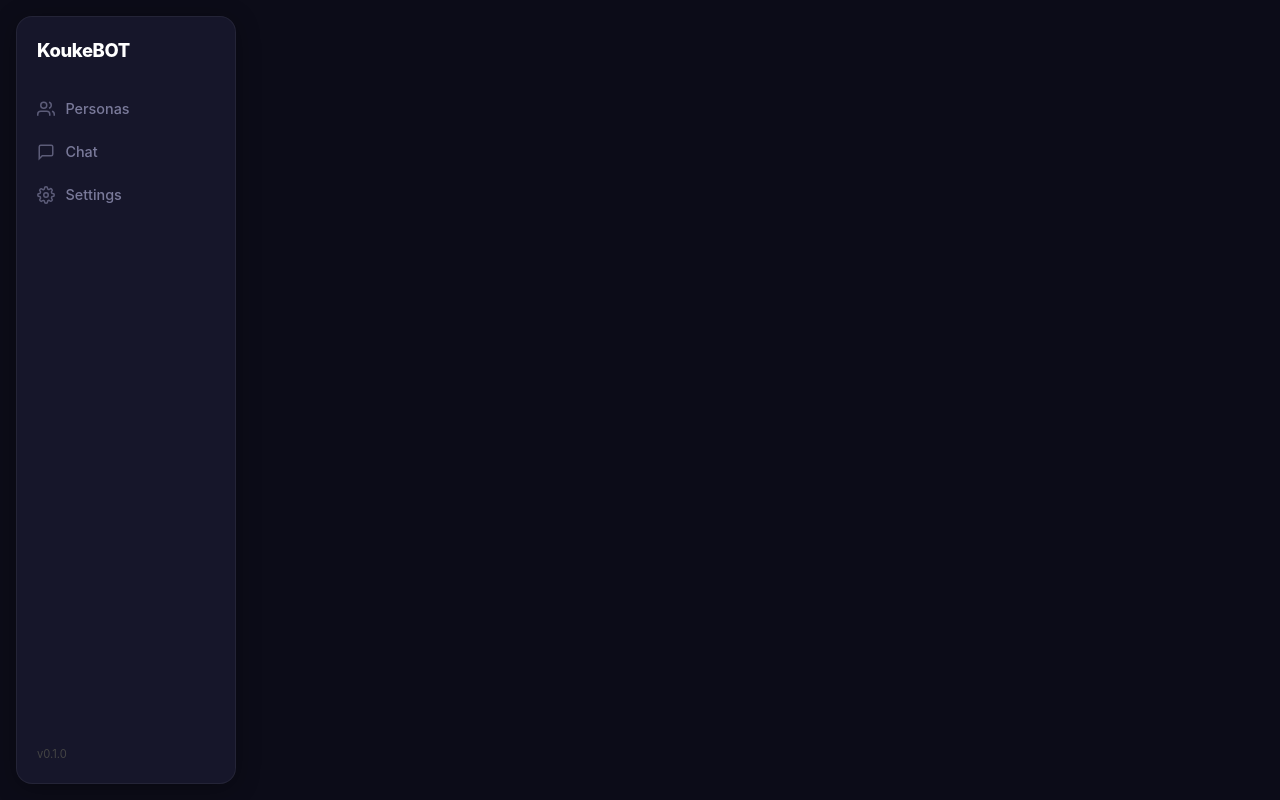
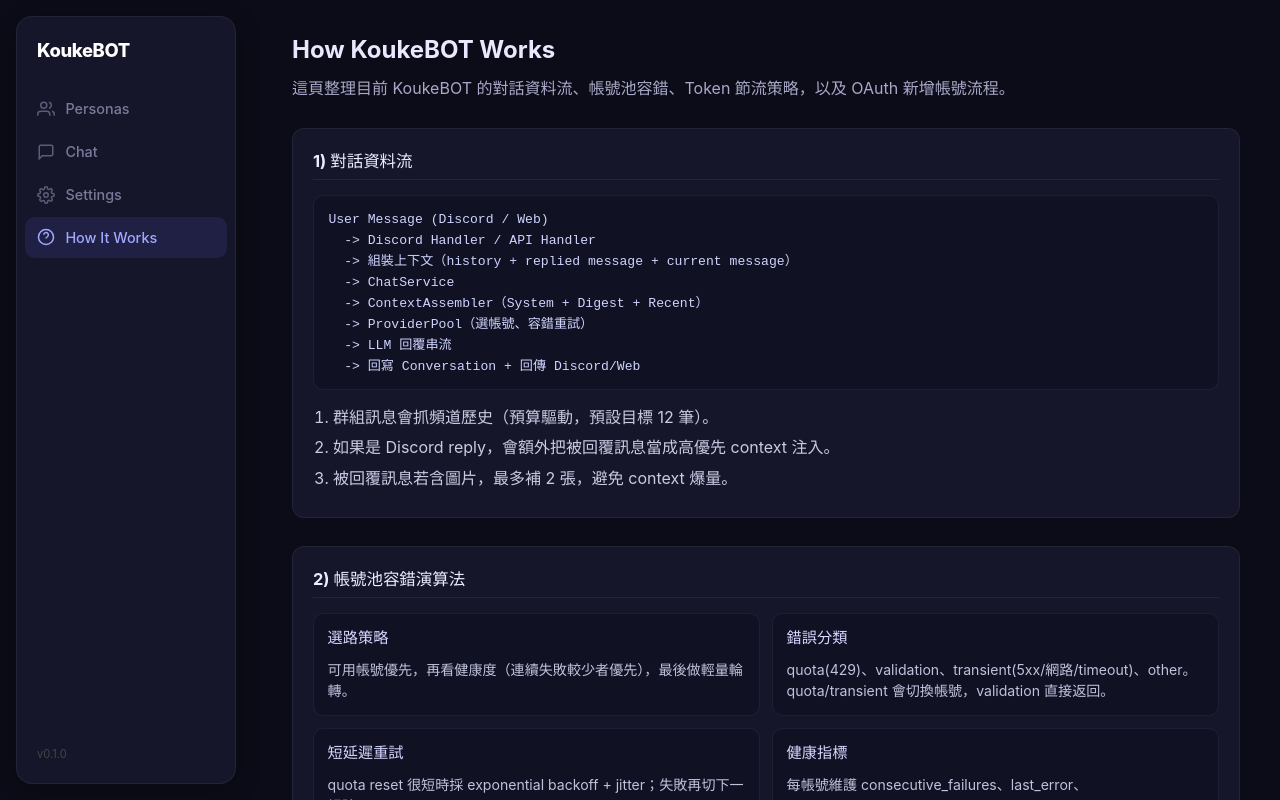
Before and after one commit to KoukeNeko/KoukeBOT, a React (Vite) app in the folder web/: page /how-it-works in a window 1280 px wide. Built offline with nearby package versions, Linux system fonts and the light colour scheme.

Commit message:
feat: add How It Works page and integrate into routing

```diff
--- a/web/src/App.tsx
+++ b/web/src/App.tsx
@@ -3,6 +3,7 @@ import Personas from './pages/Personas'
 import PersonaDetail from './pages/PersonaDetail'
 import Chat from './pages/Chat'
 import Settings from './pages/Settings'
+import HowItWorks from './pages/HowItWorks'
 import Layout from './components/Layout'
 import './App.css'
 
@@ -20,6 +21,7 @@ export default function App() {
             <Route path=":id" element={<Chat />} />
           </Route>
           <Route path="/settings" element={<Settings />} />
+          <Route path="/how-it-works" element={<HowItWorks />} />
         </Routes>
       </Layout>
     </BrowserRouter>
--- a/web/src/components/Layout.tsx
+++ b/web/src/components/Layout.tsx
@@ -24,6 +24,11 @@ export default function Layout({ children }: LayoutProps) {
       to: '/settings',
       label: 'Settings',
       icon: <svg width="18" height="18" viewBox="0 0 24 24" fill="none" stroke="currentColor" strokeWidth="2"><circle cx="12" cy="12" r="3"/><path d="M19.4 15a1.65 1.65 0 0 0 .33 1.82l.06.06a2 2 0 0 1-2.83 2.83l-.06-.06a1.65 1.65 0 0 0-1.82-.33 1.65 1.65 0 0 0-1 1.51V21a2 2 0 0 1-4 0v-.09A1.65 1.65 0 0 0 9 19.4a1.65 1.65 0 0 0-1.82.33l-.06.06a2 2 0 0 1-2.83-2.83l.06-.06A1.65 1.65 0 0 0 4.68 15a1.65 1.65 0 0 0-1.51-1H3a2 2 0 0 1 0-4h.09A1.65 1.65 0 0 0 4.6 9a1.65 1.65 0 0 0-.33-1.82l-.06-.06a2 2 0 0 1 2.83-2.83l.06.06A1.65 1.65 0 0 0 9 4.68a1.65 1.65 0 0 0 1-1.51V3a2 2 0 0 1 4 0v.09a1.65 1.65 0 0 0 1 1.51 1.65 1.65 0 0 0 1.82-.33l.06-.06a2 2 0 0 1 2.83 2.83l-.06.06A1.65 1.65 0 0 0 19.4 9a1.65 1.65 0 0 0 1.51 1H21a2 2 0 0 1 0 4h-.09a1.65 1.65 0 0 0-1.51 1z"/></svg>
+    },
+    {
+      to: '/how-it-works',
+      label: 'How It Works',
+      icon: <svg width="18" height="18" viewBox="0 0 24 24" fill="none" stroke="currentColor" strokeWidth="2"><circle cx="12" cy="12" r="10"/><path d="M9.09 9a3 3 0 1 1 5.82 1c0 2-3 2-3 4"/><line x1="12" y1="17" x2="12.01" y2="17"/></svg>
     },
   ]
 
--- /dev/null
+++ b/web/src/pages/HowItWorks.css
@@ -0,0 +1,101 @@
+.how-page {
+  padding: 2rem 2.5rem;
+  overflow-y: auto;
+  height: 100%;
+}
+
+.how-intro {
+  margin-top: 0.5rem;
+  margin-bottom: 1.5rem;
+  color: #a8a8c8;
+  max-width: 72ch;
+}
+
+.how-section {
+  background: #16162a;
+  border: 1px solid rgba(255, 255, 255, 0.06);
+  border-radius: 12px;
+  padding: 1.25rem;
+  margin-bottom: 1rem;
+}
+
+.how-section h3 {
+  margin: 0 0 0.9rem;
+  color: #ececff;
+  font-size: 1.03rem;
+}
+
+.how-section h4 {
+  margin: 0 0 0.55rem;
+  color: #d6d8ff;
+  font-size: 0.95rem;
+}
+
+.how-flow {
+  background: #101122;
+  border: 1px solid rgba(255, 255, 255, 0.06);
+  border-radius: 10px;
+  padding: 0.8rem 0.9rem;
+  margin-bottom: 0.9rem;
+}
+
+.how-flow pre {
+  margin: 0;
+  color: #cfd4ff;
+  font-size: 0.82rem;
+  line-height: 1.6;
+  white-space: pre-wrap;
+}
+
+.how-list {
+  margin: 0;
+  padding-left: 1.25rem;
+  color: #c9cbe3;
+}
+
+.how-list li {
+  margin-bottom: 0.42rem;
+}
+
+.how-code {
+  background: #101122;
+  border: 1px solid rgba(255, 255, 255, 0.06);
+  border-radius: 10px;
+  padding: 0.75rem 0.85rem;
+  margin-bottom: 0.85rem;
+}
+
+.how-code code {
+  color: #aab2ff;
+  font-size: 0.88rem;
+}
+
+.how-grid {
+  display: grid;
+  grid-template-columns: repeat(2, minmax(0, 1fr));
+  gap: 0.75rem;
+}
+
+.how-card {
+  background: #111124;
+  border: 1px solid rgba(255, 255, 255, 0.06);
+  border-radius: 10px;
+  padding: 0.85rem;
+}
+
+.how-card p {
+  margin: 0;
+  color: #bfc2dc;
+  font-size: 0.88rem;
+  line-height: 1.5;
+}
+
+@media (max-width: 768px) {
+  .how-page {
+    padding: 1.2rem 1rem;
+  }
+
+  .how-grid {
+    grid-template-columns: 1fr;
+  }
+}
--- /dev/null
+++ b/web/src/pages/HowItWorks.tsx
@@ -0,0 +1,101 @@
+import "./HowItWorks.css";
+
+export default function HowItWorks() {
+  return (
+    <div className="how-page">
+      <h2>How KoukeBOT Works</h2>
+      <p className="how-intro">
+        這頁整理目前 KoukeBOT 的對話資料流、帳號池容錯、Token 節流策略，以及 OAuth 新增帳號流程。
+      </p>
+
+      <section className="how-section">
+        <h3>1) 對話資料流</h3>
+        <div className="how-flow">
+          <pre>{`User Message (Discord / Web)
+  -> Discord Handler / API Handler
+  -> 組裝上下文（history + replied message + current message）
+  -> ChatService
+  -> ContextAssembler（System + Digest + Recent）
+  -> ProviderPool（選帳號、容錯重試）
+  -> LLM 回覆串流
+  -> 回寫 Conversation + 回傳 Discord/Web`}</pre>
+        </div>
+        <ol className="how-list">
+          <li>群組訊息會抓頻道歷史（預算驅動，預設目標 12 筆）。</li>
+          <li>如果是 Discord reply，會額外把被回覆訊息當成高優先 context 注入。</li>
+          <li>被回覆訊息若含圖片，最多補 2 張，避免 context 爆量。</li>
+        </ol>
+      </section>
+
+      <section className="how-section">
+        <h3>2) 帳號池容錯演算法</h3>
+        <div className="how-grid">
+          <article className="how-card">
+            <h4>選路策略</h4>
+            <p>可用帳號優先，再看健康度（連續失敗較少者優先），最後做輕量輪轉。</p>
+          </article>
+          <article className="how-card">
+            <h4>錯誤分類</h4>
+            <p>
+              quota(429)、validation、transient(5xx/網路/timeout)、other。quota/transient 會切換帳號，validation 直接返回。
+            </p>
+          </article>
+          <article className="how-card">
+            <h4>短延遲重試</h4>
+            <p>quota reset 很短時採 exponential backoff + jitter；失敗再切下一帳號。</p>
+          </article>
+          <article className="how-card">
+            <h4>健康指標</h4>
+            <p>每帳號維護 consecutive_failures、last_error、last_success_at、request_count。</p>
+          </article>
+        </div>
+      </section>
+
+      <section className="how-section">
+        <h3>3) Token 節流（分層記憶）</h3>
+        <div className="how-code">
+          <code>historyBudget = contextWindow - responseReserve - systemPromptTokens</code>
+        </div>
+        <ol className="how-list">
+          <li>Thinking 模型採三層：System Prompt + Relevant Digests + Recent Window。</li>
+          <li>Digest 由關鍵詞重疊 + recency 計分，挑最相關摘要回填。</li>
+          <li>工具輸出（web_fetch/web_search/file_read）過長會先壓縮再回灌。</li>
+          <li>長對話壓縮時，舊訊息會轉為結構化 digest（facts/preferences/open items/decisions）。</li>
+        </ol>
+      </section>
+
+      <section className="how-section">
+        <h3>4) OAuth 新增帳號（本機 + 遠端）</h3>
+        <ol className="how-list">
+          <li>
+            <code>POST /api/oauth/gemini/start</code> 回傳 <code>flow_id</code>、<code>auth_url</code>、<code>expires_at</code>、
+            <code>mode</code>。
+          </li>
+          <li>前端開 popup 做 Google 授權。</li>
+          <li>
+            成功可走 callback，或遠端模式用 <code>POST /api/oauth/gemini/complete</code> 手動完成。
+          </li>
+          <li>完成後統一路徑：refresh token → discover project → AddOrReplace pool → persist pool。</li>
+        </ol>
+      </section>
+
+      <section className="how-section">
+        <h3>5) 觀察與除錯資料</h3>
+        <div className="how-grid">
+          <article className="how-card">
+            <h4>Pool 狀態</h4>
+            <p>
+              透過 <code>/api/oauth/pool</code> 可看到帳號可用性、配額、健康欄位，快速定位哪個帳號在失敗。
+            </p>
+          </article>
+          <article className="how-card">
+            <h4>Conversation Digests</h4>
+            <p>
+              conversation JSON 內新增 <code>context_digests</code>，可回溯壓縮後記憶內容是否合理。
+            </p>
+          </article>
+        </div>
+      </section>
+    </div>
+  );
+}
```
